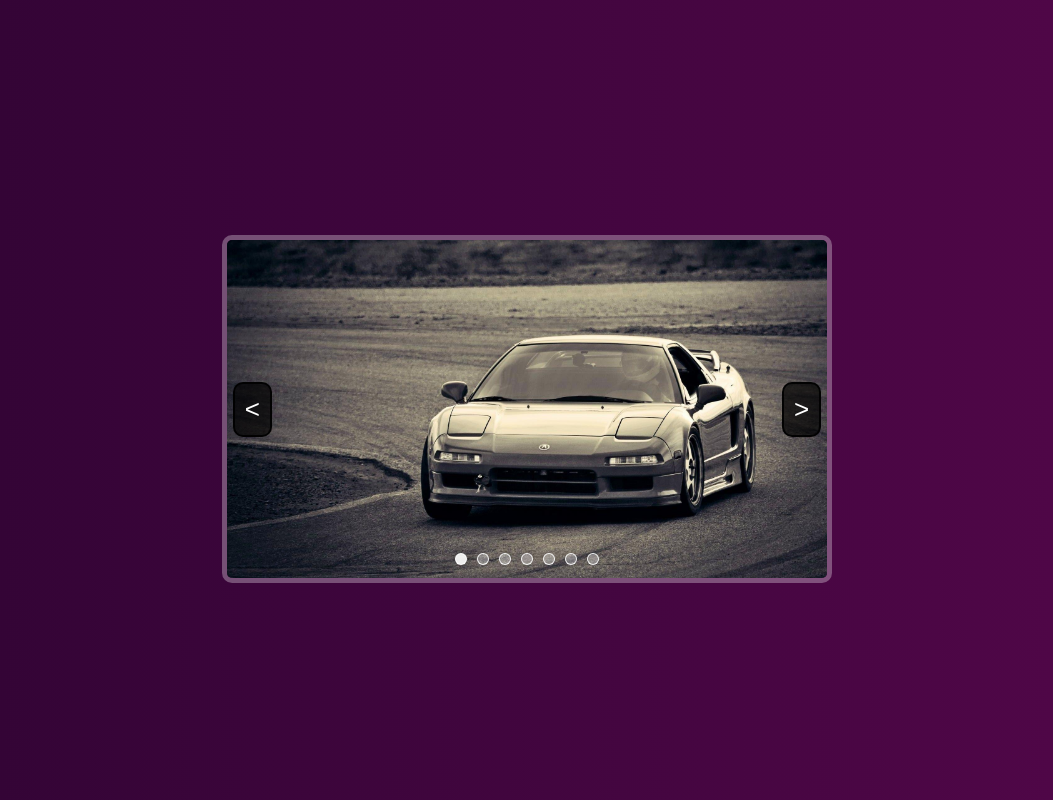
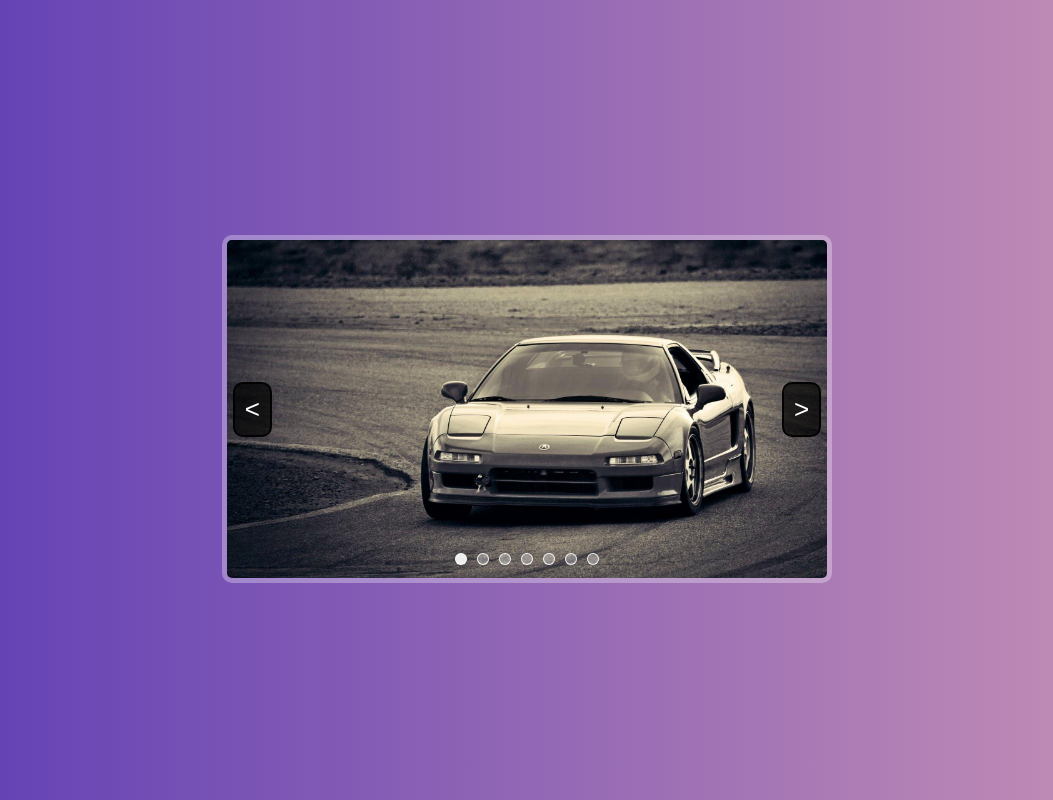
Before and after one commit to Sokolov-Ed/plain-slider, a plain HTML site: page index.html in a window 1280 px wide. Shown: the whole page, without its empty margins (113-1166 px from the left). Drawn offline with Linux system fonts and the light colour scheme.

Commit message:
second commit

```diff
--- a/css/style.css
+++ b/css/style.css
@@ -10,7 +10,7 @@ body, .contentMain {
 body {
 	margin: 0;
 	flex-direction: column;
-	background: linear-gradient(to right, #310434, #520749);
+	background: linear-gradient(to right, #5c3cb5, #c791b5);
 }
 .content {
 	border: 5px solid rgba(255, 255, 255, .3);
--- a/index.html
+++ b/index.html
@@ -3,7 +3,7 @@
 	<meta charset="UTF-8">
 	<title>Slider image</title>
 	<link rel="stylesheet" href="css/style.css"/>
-	<meta name="viewport" content="width=700">
+	<meta name="viewport" content="width=650">
 </head>
 <body>
 	<div class="contentMain">
```
